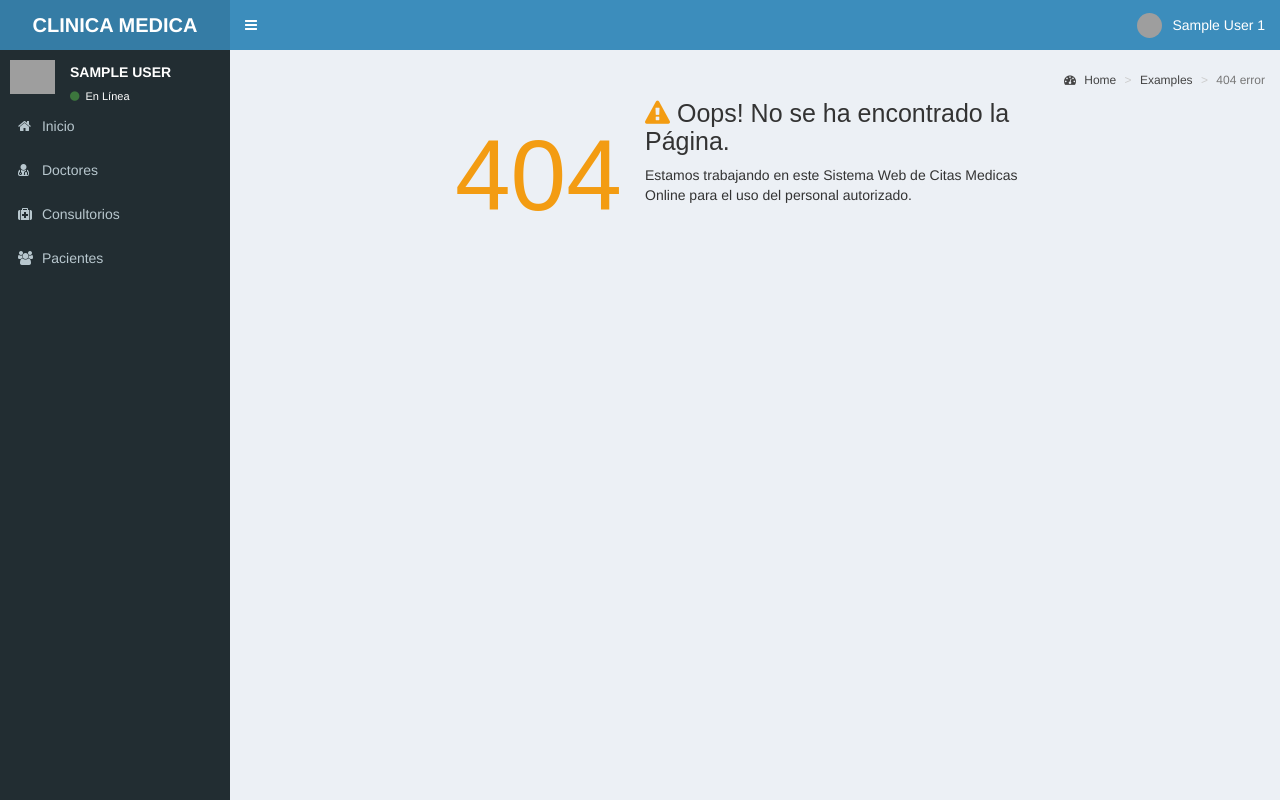
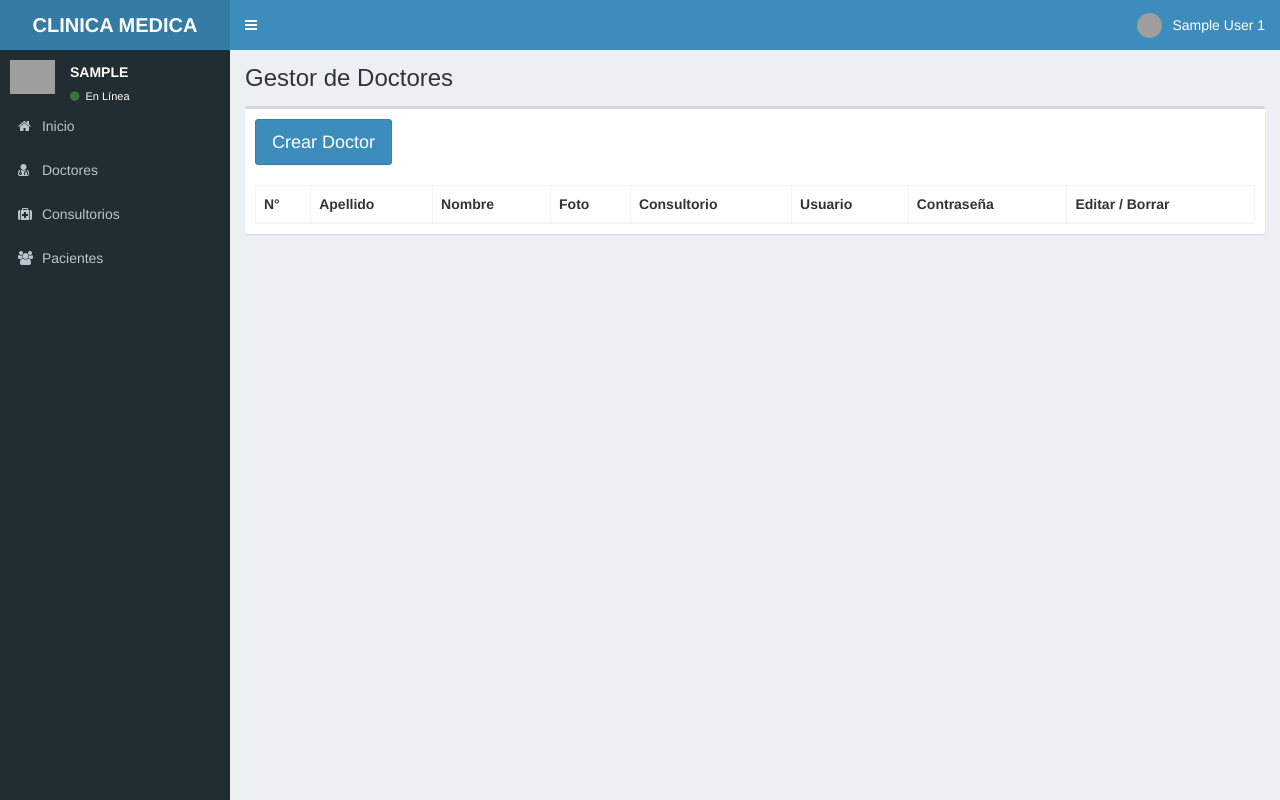
Before and after one commit to rusZovnet3/citemedicaon, a PHP site: page /Proyecto/doctores in a window 1280 px wide. Run offline with PHP 8.4, Linux system fonts and the light colour scheme; the visitor is signed in with stand-in values (Sample User, id 1); lists and menus that the app fills with data are empty.

Commit message:
Maquetacióm del Gestor de Doctores

```diff
--- a/Controladores/secretariasC.php
+++ b/Controladores/secretariasC.php
@@ -175,7 +175,7 @@
 					$_SESSION["foto"] 		= $act_sess["foto"];
 
 					echo '<script>
-							window.location = "http://localhost:8080/Proyecto/SitioWeb/SitioWeb/websiteCitasMedicaOnline/perfil-S/'. $_SESSION["id"] .'";
+							window.location = "http://localhost:8080/Proyecto/SitioWeb/SitioWeb/websiteCitasMedicaOnline/perfil-Secretaria";
 						</script>';
 				}
 			}
--- /dev/null
+++ b/Vistas/modulos/doctores.php
@@ -0,0 +1,170 @@
+<?php
+	# roles de acceso a la pagina
+	if ($_SESSION["rol"] != "Secretaria") {
+		echo '<script>
+					window.location = "inicio";
+			</script>';
+		return;
+	}
+ ?>
+
+ <div class="content-wrapper">
+
+ 	<section class="content-header">
+ 		<h1>Gestor de Doctores</h1>
+ 	</section>
+
+ 	<section class="content">
+
+ 		<div class="box">
+
+ 			<div class="box-header">
+
+ 				<button class="btn btn-primary btn-lg" data-toggle="modal" data-target="#CrearDoctor">Crear Doctor</button>
+
+ 			</div>
+
+ 			<div class="box-body">
+ 				<table class="table table-bordered table-hover table-striped">
+ 					<thead>
+ 						<tr>
+ 							<th>N°</th>
+ 							<th>Apellido</th>
+ 							<th>Nombre</th>
+ 							<th>Foto</th>
+ 							<th>Consultorio</th>
+ 							<th>Usuario</th>
+ 							<th>Contraseña</th>
+ 							<th>Editar / Borrar</th>
+ 						</tr>
+ 					</thead>
+
+ 					<tbody>
+
+ 						<?php
+
+ 							/*$resultado = ConsultoriosC::VerConsultoriosC(null, null);
+
+ 							foreach ($resultado as $key => $value) {
+ 								echo '<tr>
+			 							<td>'. ($key + 1) .'</td>
+			 							<td>'. $value["nombre"] .'</td>
+			 							<td>
+			 								<div class="btn-group">
+			 									<a href="http://localhost:8080/Proyecto/SitioWeb/SitioWeb/websiteCitasMedicaOnline/E-C/'. $value["id"] .'">
+			 										<button class="btn btn-success"><i class="fa fa-pencil"></i> Editar</button>
+			 									</a>
+
+			 									<a href="http://localhost:8080/Proyecto/SitioWeb/SitioWeb/websiteCitasMedicaOnline/consultorios/'. $value["id"] .'">
+			 										<button class="btn btn-danger"><i class="fa fa-trash"></i> Eliminar</button>
+			 									</a>
+			 								</div>
+			 							</td>
+			 						</tr>';
+ 							}*/
+
+ 						 ?>
+
+
+ 					</tbody>
+ 				</table>
+ 			</div>
+
+ 		</div>
+
+ 	</section>
+
+ </div>
+
+ 	<!-- modal Doctores -->
+ 	<div class="modal fade" id="CrearDoctor" rol="dialog">
+ 		<div class="modal-dialog">
+ 			<div class="modal-content">
+
+ 				<form  method="post" role="form" autocomplete="off">
+ 					<div class="modal-body">
+ 						<div class="box-body">
+ 							<h1 class="text-center">Registrar Doctor</h1>
+
+ 							<!-- Begin -- Apellido -->
+ 							<div class="form-group">
+
+ 								<h2>Apellido:</h2>
+ 								<input type="text" name="apellido" class="form-control input-lg" value="" required>
+ 								<input type="hidden" name="rolID" value="Doctor">
+
+ 							</div>
+ 							<!-- End -- Apellido -->
+
+ 							<!-- Begin -- Nombre -->
+ 							<div class="form-group">
+
+ 								<h2>Nombre:</h2>
+ 								<input type="text" name="nombre" class="form-control input-lg" value="" required>
+
+ 							</div>
+ 							<!-- End -- Nombre -->
+
+ 							<!-- Begin --- select - Sexo -->
+ 							<div class="form-group">
+ 								<h2>Sexo:</h2>
+
+ 								<select name="sexo" class="form-control input-lg">
+ 									<option>Seleccionar...</option>
+
+ 									<option value="Masculino">Masculino</option>
+ 									<option value="Femenino">Femenino</option>
+ 								</select>
+ 							</div>
+ 							<!-- End --- select - Sexo -->
+
+ 							<!-- Begin --- select - consultorio -->
+ 							<div class="form-group">
+ 								<h2>Consultorio::</h2>
+
+ 								<select name="consultorio" class="form-control input-lg">
+ 									<option>Seleccionar...</option>
+
+ 									<option value="Cardiologia">Cardiologia</option>
+ 									<option value="Sexologia">Sexologia</option>
+ 								</select>
+ 							</div>
+ 							<!-- End --- select - consultorio -->
+
+
+
+ 							<!-- Begin -- Usuario -->
+ 							<div class="form-group">
+
+ 								<h2>Usuario:</h2>
+ 								<input type="text" name="usuario" class="form-control input-lg" value="" required>
+
+ 							</div>
+ 							<!-- End -- Usuario -->
+
+ 							<!-- Begin -- Contraseña -->
+ 							<div class="form-group">
+
+ 								<h2>Contraseña:</h2>
+ 								<input type="password" name="clave" class="form-control input-lg" value="" required>
+
+ 							</div>
+ 							<!-- End -- Contraseña -->
+
+ 						</div>
+ 					</div>
+
+ 					<div class="modal-footer">
+ 						<button type="submit" class="btn btn-primary">Crear</button>
+
+ 						<button type="button" class="btn btn-danger" data-dismiss="modal">Cancelar</button>
+ 					</div>
+ 				</form>
+
+ 			</div>
+ 		</div>
+ 	</div>
+
+ <?php
+ 	/*$borrarC = new ConsultoriosC();
+ 	$borrarC->BorrarConsultorioC();*/
--- a/Vistas/modulos/ingreso-Secretaria.php
+++ b/Vistas/modulos/ingreso-Secretaria.php
@@ -21,6 +21,12 @@
 
       <div class="row">
 
+        <div class="col-xs-4 pull-left">
+          <a href="http://localhost:8080/Proyecto/SitioWeb/SitioWeb/websiteCitasMedicaOnline">
+            <button type="button" class="btn btn-info btn-block btn-flat">Volver</button>
+          </a>
+        </div>
+
         <div class="col-xs-4 pull-right">
           <button type="submit" class="btn btn-primary btn-block btn-flat">Ingresar</button>
         </div>
--- a/Vistas/modulos/menuSecretaria.php
+++ b/Vistas/modulos/menuSecretaria.php
@@ -16,7 +16,15 @@
 
         </div>
         <div class="pull-left info">
-          <p><?php echo strtoupper($_SESSION["nombre"]); ?></p>
+          <p>
+            <?php
+
+                $ext = explode(" ", $_SESSION["nombre"]);
+                echo strtoupper($ext[0]);
+
+              ?>
+
+          </p>
           <a href="#"><i class="fa fa-circle text-success"></i> En Línea</a>
         </div>
       </div>
--- a/Vistas/plantilla.php
+++ b/Vistas/plantilla.php
@@ -54,7 +54,7 @@
 
                 $url = explode("/", $_GET["url"]);
 
-                if ($url[0] == "inicio" || $url[0] == "salir" || $url[0] == "perfil-Secretaria" || $url[0] == "perfil-S" || $url[0] == "consultorios" || $url[0] == "E-C") {
+                if ($url[0] == "inicio" || $url[0] == "salir" || $url[0] == "perfil-Secretaria" || $url[0] == "perfil-S" || $url[0] == "consultorios" || $url[0] == "E-C" || $url[0] == "doctores") {
                     include 'modulos/' . $url[0] . '.php';
                 }else {
                   include 'modulos/404.php';
```
